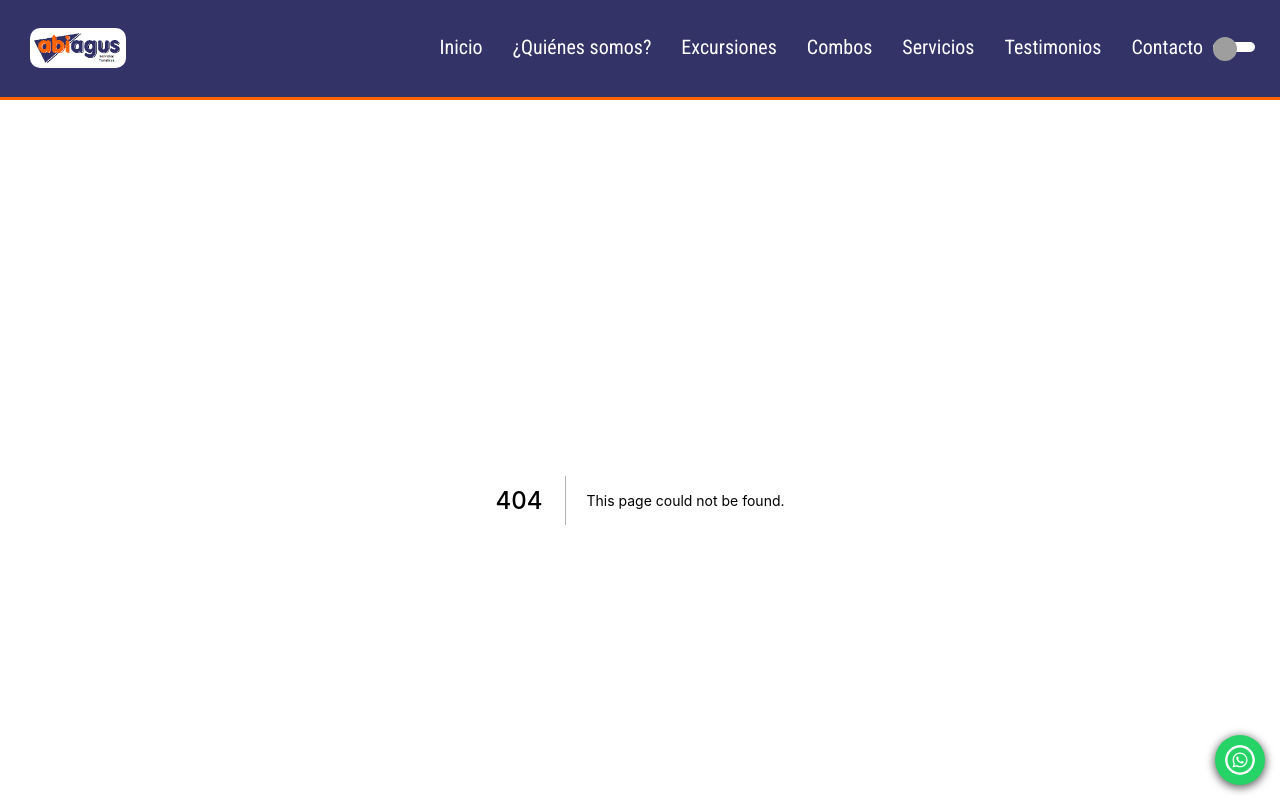
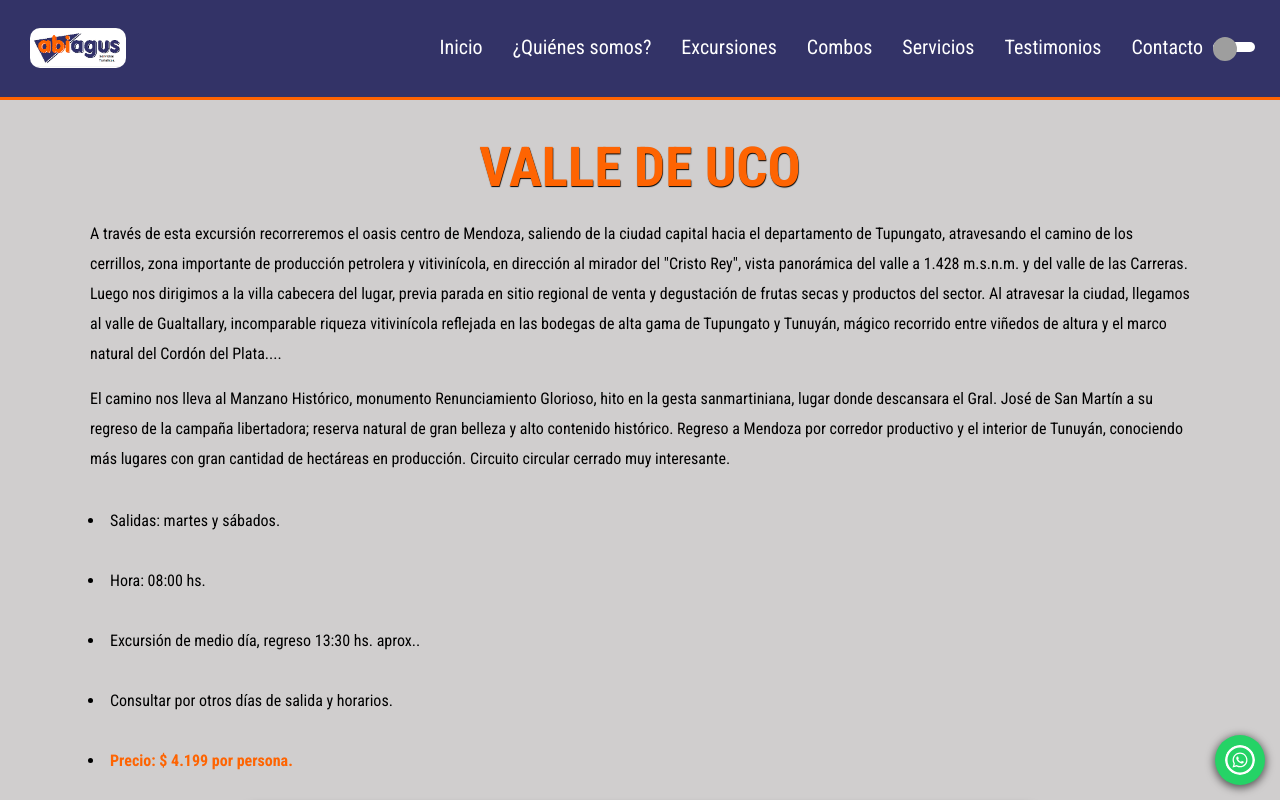
Before and after one commit to francocarballar/abiagusturismo, a Next.js app: page /excursiones/valle-de-uco in a window 1280 px wide. Before the commit this address had no page. Shown: the top 800 px of the page. Built offline with nearby package versions, Linux system fonts and the light colour scheme; grey boxes are pictures that could not be loaded.

Commit message:
Terminé la página de Valle de Uco

```diff
--- /dev/null
+++ b/pages/excursiones/valle-de-uco.js
@@ -0,0 +1,102 @@
+import React from 'react'
+import Head from 'next/head'
+import styles from '../../styles/Bodegas.module.css'
+import { ExcursionesIndividuales } from '/src/components/ExcursionesIndividuales'
+
+export default function ValleDeUco () {
+  const images = []
+  images[0] = '/media/excursiones/bodegas/vinedos-al-atardecer.jpg'
+  images[1] = '/media/excursiones/bodegas/vinedos-de-día.jpg'
+  images[2] = '/media/excursiones/bodegas/vino-y-vinedos.jpg'
+  images[3] =
+    '/media/excursiones/bodegas/barricas-de-vino-en-el-interior-de-la-bodega.jpg'
+  images[4] = '/media/excursiones/bodegas/barricas-de-vino.jpg'
+  images[5] = '/media/excursiones/bodegas/bodega-baudron__barricas.jpg'
+  images[6] = '/media/excursiones/bodegas/bodega-elcerno.jpg'
+  images[7] = '/media/excursiones/bodegas/bodega-cecchin.jpg'
+  images[8] = '/media/excursiones/bodegas/bodega-florio.jpeg'
+  images[9] = '/media/excursiones/bodegas/barricas-de-vino-al-exterior.jpg'
+  images[10] = '/media/excursiones/bodegas/bodega-vistandes.jpeg'
+  images[11] = '/media/excursiones/bodegas/bodega-domiciano.jpg'
+  images[12] = '/media/excursiones/bodegas/foto-aritística-del-vino.jpg'
+  images[13] =
+    '/media/excursiones/bodegas/uvas-copas-de-vino-y-botellas-de-vino.jpg'
+  images[14] = '/media/excursiones/bodegas/brindis.jpg'
+  images[15] = '/media/excursiones/bodegas/gente-brindando.jpg'
+  return (
+    <>
+      <Head>
+        <title>Valle de Uco | Excursiones | Abiagus Turismo</title>
+        <meta
+          name='description'
+          content='A través de esta excursión recorreremos el oasis centro de
+                Mendoza, saliendo de la ciudad capital hacia el departamento de
+                Tupungato, atravesando el camino de los cerrillos, zona
+                importante de producción petrolera y vitivinícola, en dirección
+                al mirador del "Cristo Rey", vista panorámica del valle a 1.428
+                m.s.n.m. y del valle de las Carreras. Luego nos dirigimos a la
+                villa cabecera del lugar, previa parada en sitio regional de
+                venta y degustación de frutas secas y productos del sector. Al
+                atravesar la ciudad, llegamos al valle de Gualtallary,
+                incomparable riqueza vitivinícola reflejada en las bodegas de
+                alta gama de Tupungato y Tunuyán, mágico recorrido entre viñedos
+                de altura y el marco natural del Cordón del Plata....
+                El camino nos lleva al Manzano Histórico, monumento
+                Renunciamiento Glorioso, hito en la gesta sanmartiniana, lugar
+                donde descansara el Gral. José de San Martín a su regreso de la
+                campaña libertadora; reserva natural de gran belleza y alto
+                contenido histórico. Regreso a Mendoza por corredor productivo y
+                el interior de Tunuyán, conociendo más lugares con gran cantidad
+                de hectáreas en producción. Circuito circular cerrado muy
+                interesante.'
+        />
+      </Head>
+      <main className={styles.main}>
+        <ExcursionesIndividuales
+          title='VALLE DE UCO'
+          p={
+            <React.Fragment>
+              <p>
+                A través de esta excursión recorreremos el oasis centro de
+                Mendoza, saliendo de la ciudad capital hacia el departamento de
+                Tupungato, atravesando el camino de los cerrillos, zona
+                importante de producción petrolera y vitivinícola, en dirección
+                al mirador del "Cristo Rey", vista panorámica del valle a 1.428
+                m.s.n.m. y del valle de las Carreras. Luego nos dirigimos a la
+                villa cabecera del lugar, previa parada en sitio regional de
+                venta y degustación de frutas secas y productos del sector. Al
+                atravesar la ciudad, llegamos al valle de Gualtallary,
+                incomparable riqueza vitivinícola reflejada en las bodegas de
+                alta gama de Tupungato y Tunuyán, mágico recorrido entre viñedos
+                de altura y el marco natural del Cordón del Plata....
+              </p>
+              <p>
+                El camino nos lleva al Manzano Histórico, monumento
+                Renunciamiento Glorioso, hito en la gesta sanmartiniana, lugar
+                donde descansara el Gral. José de San Martín a su regreso de la
+                campaña libertadora; reserva natural de gran belleza y alto
+                contenido histórico. Regreso a Mendoza por corredor productivo y
+                el interior de Tunuyán, conociendo más lugares con gran cantidad
+                de hectáreas en producción. Circuito circular cerrado muy
+                interesante.
+              </p>
+            </React.Fragment>
+          }
+          li={
+            <React.Fragment>
+              <li>Salidas: martes y sábados.</li>
+              <li>Hora: 08:00 hs.</li>
+              <li>Excursión de medio día, regreso 13:30 hs. aprox..</li>
+              <li>Consultar por otros días de salida y horarios.</li>
+              <li>
+                <p>Precio: $ 4.199 por persona.</p>
+              </li>
+            </React.Fragment>
+          }
+          images={images}
+          nroImages={15}
+        />
+      </main>
+    </>
+  )
+}
```
